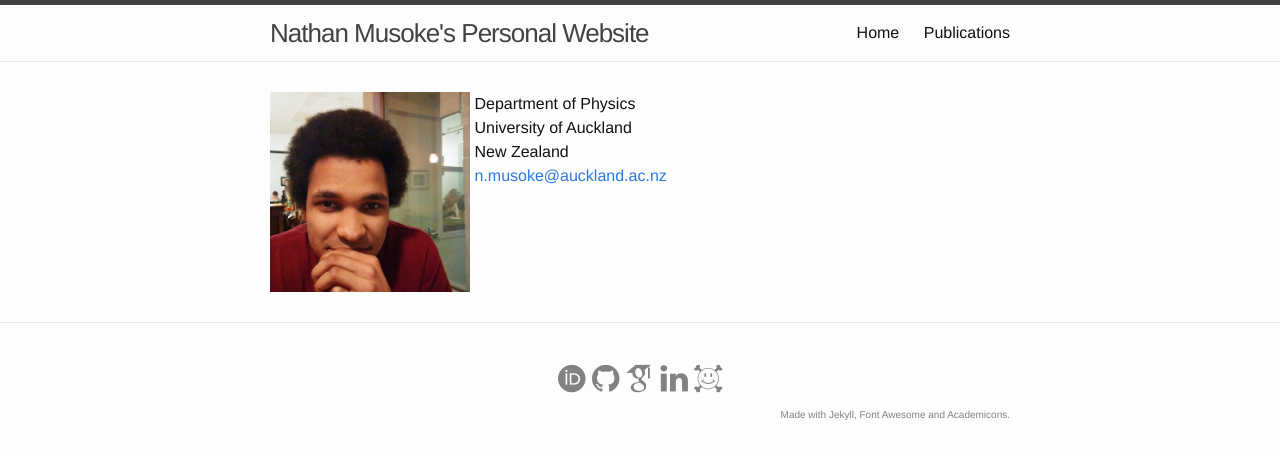
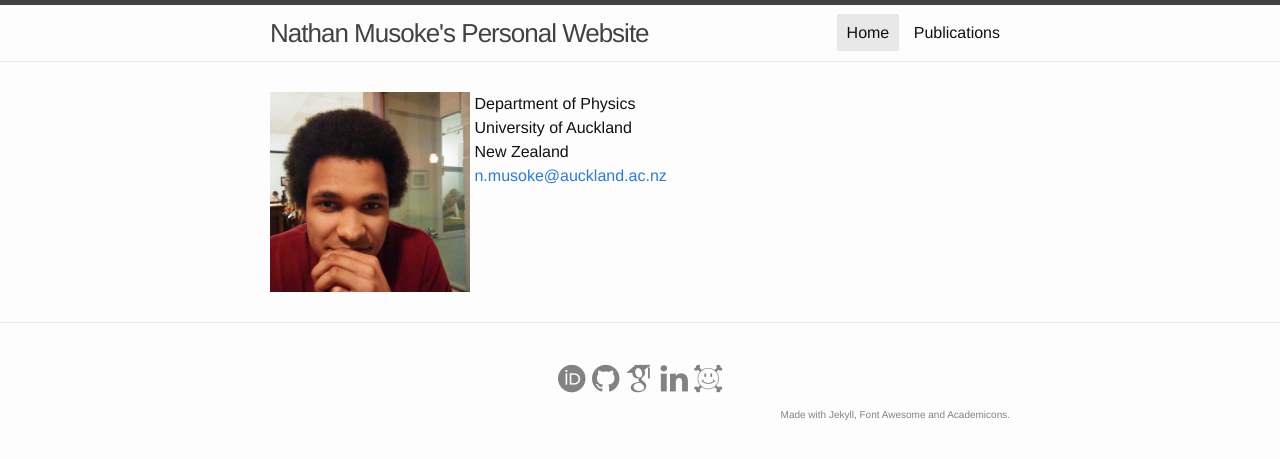
Before and after one commit to musoke/nathan.musoke.ca, a Jekyll site: the page built from _pages/01_index.md, in a window 1280 px wide. Shown: the top 459 px of the page. Built offline with Jekyll 4.4.1, drawn with Linux system fonts in a browser that asks for light colours; nearby versions of some CDN libraries; some web fonts are replaced.

Commit message:
Highlight the current page in the navigation bar.

```diff
--- a/_includes/header.html
+++ b/_includes/header.html
@@ -17,7 +17,7 @@
         {% for my_page in site.pages %}
           {% if my_page.title %}
 	    {% if my_page.url != "/404.html" %}
-              <a class="page-link" href="{{ my_page.url | prepend: site.baseurl }}">{{ my_page.title }}</a>
+	    <a class="page-link {% if my_page.title == page.title %} active {% endif %}" href="{{ my_page.url | prepend: site.baseurl }}">{{ my_page.title }}</a>
 	    {% endif %}
           {% endif %}
         {% endfor %}
--- a/_sass/_layout.scss
+++ b/_sass/_layout.scss
@@ -36,11 +36,20 @@
         color: $text-color;
         line-height: $base-line-height;
 
+	// Padding so that the highlighting of the active element looks good.
+	padding: 10px;
+
         // Gaps between nav items, but not on the last one
         &:not(:last-child) {
-            margin-right: 20px;
+          //  margin-right: 20px;
         }
     }
+
+    // Color the background of the page currently being viewed.
+    .active {
+        background: $grey-color-light;
+    }
+
 
     @include media-query($on-palm) {
         position: absolute;
```
